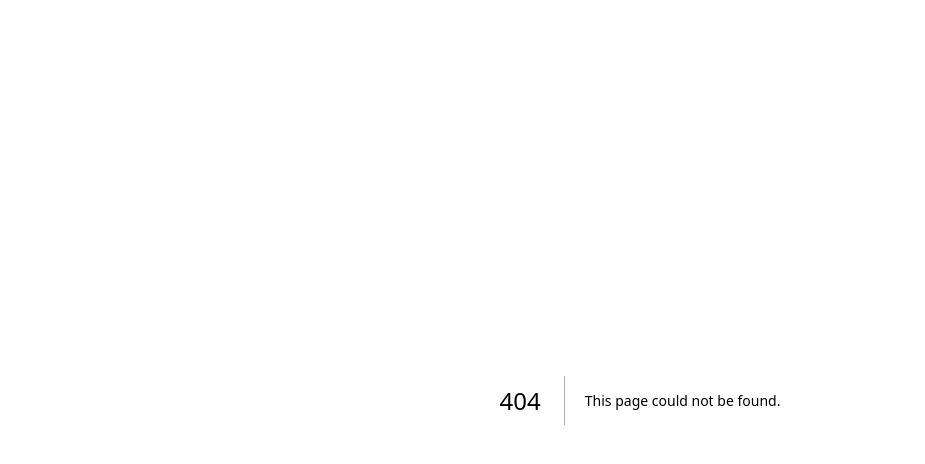
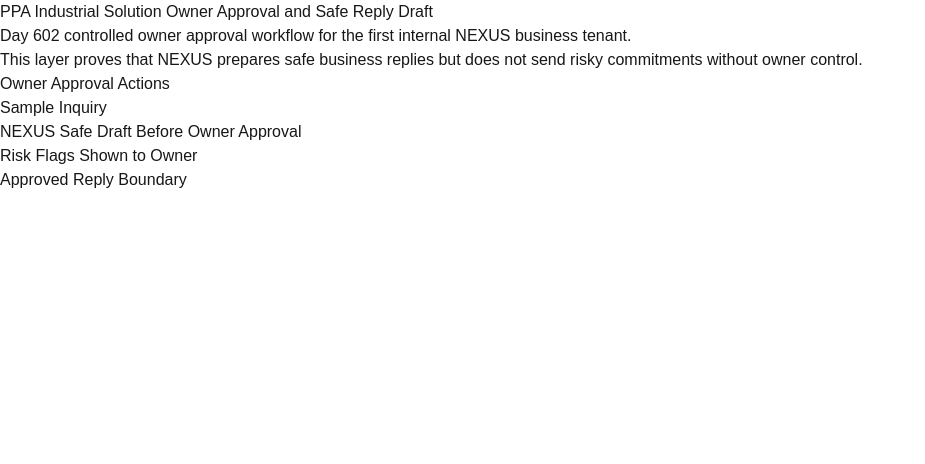
Before and after one commit to celerishealth/NEXUS, a Next.js app in the folder nexus-app/: page /nexus-ppa-owner-approval in a window 1280 px wide. Before the commit this address had no page. Shown: the top 464 px of the page, without its empty margins (0-925 px from the left). Built offline with nearby package versions, Linux system fonts and the light colour scheme.

Commit message:
Day 602: add PPA owner approval safe reply draft v1

```diff
--- /dev/null
+++ b/nexus-app/app/nexus-ppa-owner-approval/page.tsx
@@ -0,0 +1,18 @@
+export default function NexusPpaOwnerApprovalPage() {
+  return (
+    <main>
+      <h1>PPA Industrial Solution Owner Approval and Safe Reply Draft</h1>
+      <p>Day 602 controlled owner approval workflow for the first internal NEXUS business tenant.</p>
+      <p>This layer proves that NEXUS prepares safe business replies but does not send risky commitments without owner control.</p>
+      <h2>Owner Approval Actions</h2>
+      <ul>
+      </ul>
+      <h2>Sample Inquiry</h2>
+      <h2>NEXUS Safe Draft Before Owner Approval</h2>
+      <h2>Risk Flags Shown to Owner</h2>
+      <ul>
+      </ul>
+      <h2>Approved Reply Boundary</h2>
+    </main>
+  );
+}
```
